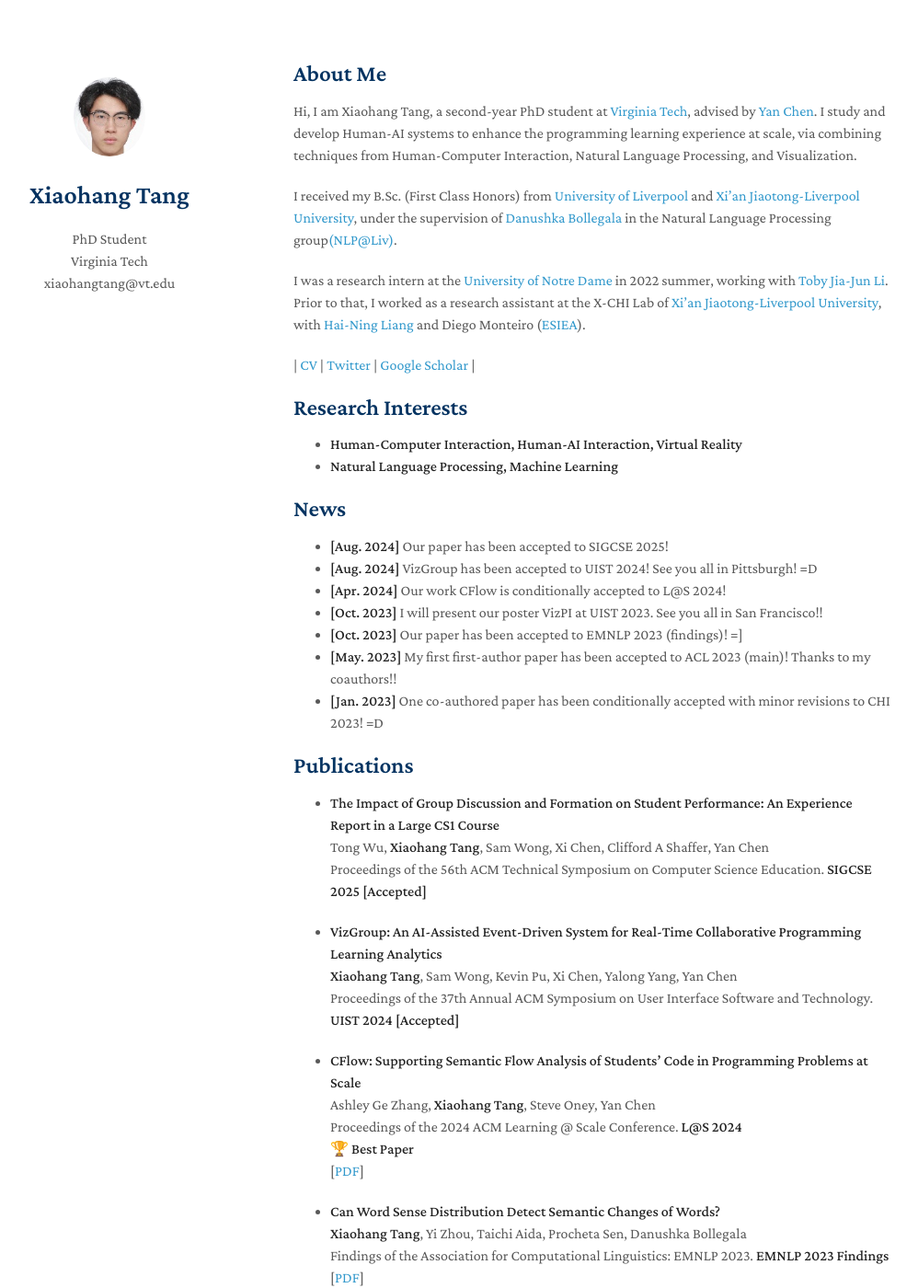
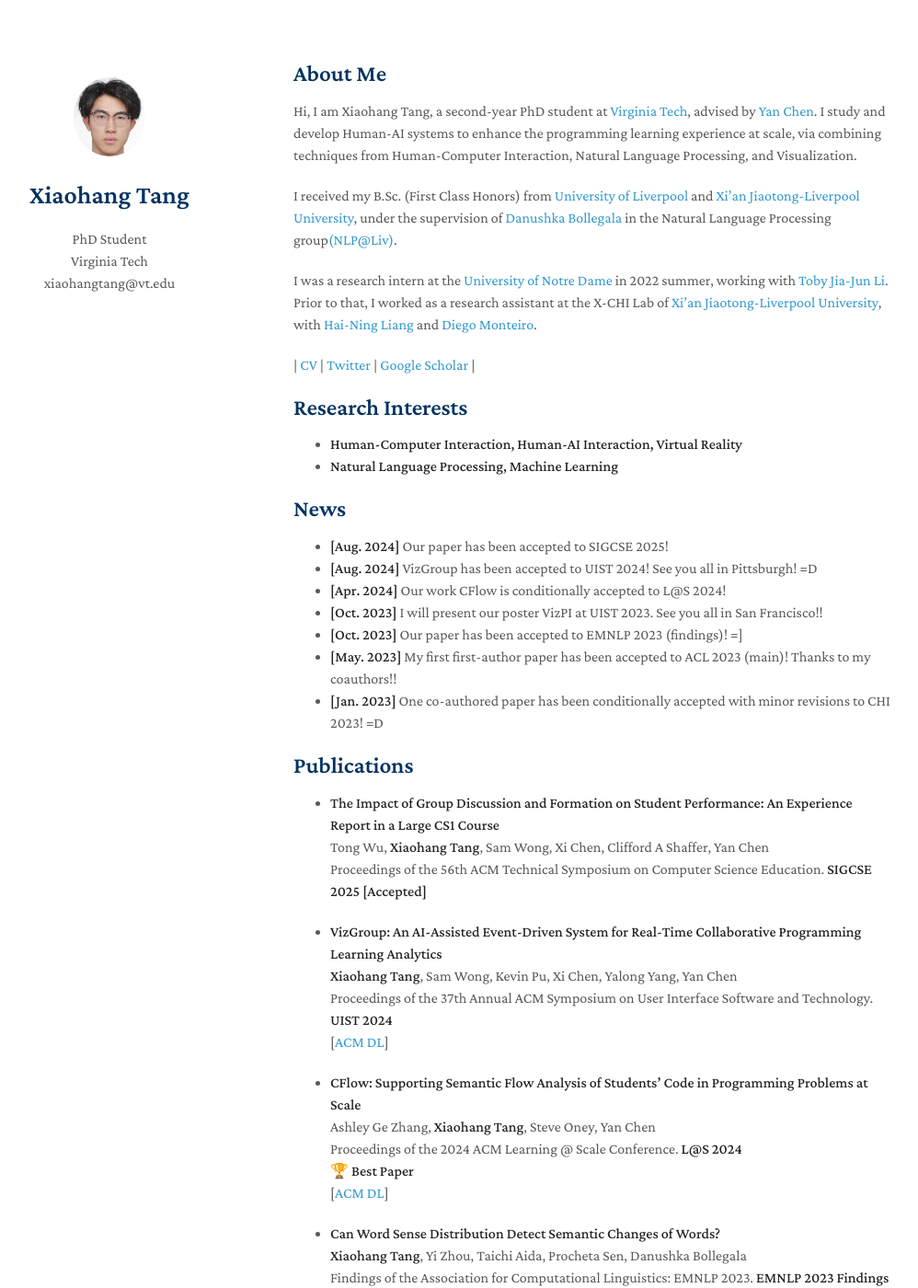
Before and after one commit to xiaohang-tang/xiaohang-tang.github.io, a Jekyll site: the page built from index.md, in a window 1280 px wide and 1400 px high. Shown: the whole window at 92% size, without its empty margins (151-1149 px from the left). Built offline with Jekyll 4.4.1, drawn with Linux system fonts in a browser that asks for light colours; nearby versions of some CDN libraries; a style sheet for code colours, icons or effects is not loaded; our own code applies the rules of GitHub Pages for plain Markdown files; some of the changed text lies outside the part shown.

Commit message:
Update index.md

```diff
--- a/index.md
+++ b/index.md
@@ -8,7 +8,7 @@ Hi, I am Xiaohang Tang, a second-year PhD student at [Virginia Tech](https://www
 
 I received my B.Sc. (First Class Honors) from [University of Liverpool](https://www.liverpool.ac.uk/) and [Xi'an Jiaotong-Liverpool University](https://www.xjtlu.edu.cn/en/), under the supervision of [Danushka Bollegala](http://danushka.net/) in the Natural Language Processing group[(NLP@Liv)](https://livnlp.github.io/).
 
-I was a research intern at the [University of Notre Dame](https://www.nd.edu/) in 2022 summer, working with [Toby Jia-Jun Li](https://toby.li/). Prior to that, I worked as a research assistant at the X-CHI Lab of [Xi'an Jiaotong-Liverpool University](https://www.xjtlu.edu.cn/en/), with [Hai-Ning Liang](https://www.xjtlu.edu.cn/en/departments/academic-departments/school-of-advanced-technology/staff/haining-liang) and Diego Monteiro ([ESIEA](https://www.esiea.fr/en/)).
+I was a research intern at the [University of Notre Dame](https://www.nd.edu/) in 2022 summer, working with [Toby Jia-Jun Li](https://toby.li/). Prior to that, I worked as a research assistant at the X-CHI Lab of [Xi'an Jiaotong-Liverpool University](https://www.xjtlu.edu.cn/en/), with [Hai-Ning Liang](https://cma.hkust-gz.edu.cn/faculty-regular/hai-ning-liang/) and [Diego Monteiro](https://www.linkedin.com/in/diego-monteiro-8352b739/?locale=fr_FR).
 
 \| <a href="./assets/css/xiaohang_cv.pdf">CV</a> \| [Twitter](https://twitter.com/XiaohangTang) \| [Google Scholar](https://scholar.google.com/citations?hl=en&user=EFXD6KIAAAAJ) \|
 
@@ -38,8 +38,9 @@ I was a research intern at the [University of Notre Dame](https://www.nd.edu/) i
   <br>
   **Xiaohang Tang**, Sam Wong, Kevin Pu, Xi Chen, Yalong Yang, Yan Chen
   <br>
-  Proceedings of the 37th Annual ACM Symposium on User Interface Software and Technology. **UIST 2024 [Accepted]**
+  Proceedings of the 37th Annual ACM Symposium on User Interface Software and Technology. **UIST 2024**
   <br>
+  [[ACM DL](https://dl.acm.org/doi/10.1145/3654777.3676347)]
 
 - **CFlow: Supporting Semantic Flow Analysis of Students' Code in Programming Problems at Scale**
   <br>
@@ -49,7 +50,7 @@ I was a research intern at the [University of Notre Dame](https://www.nd.edu/) i
   <br>
   **🏆 Best Paper**
   <br>
-  [[PDF](https://dl.acm.org/doi/abs/10.1145/3657604.3662025)]
+  [[ACM DL](https://dl.acm.org/doi/abs/10.1145/3657604.3662025)]
 
 - **Can Word Sense Distribution Detect Semantic Changes of Words?**
   <br>
@@ -57,7 +58,7 @@ I was a research intern at the [University of Notre Dame](https://www.nd.edu/) i
   <br>
   Findings of the Association for Computational Linguistics: EMNLP 2023. **EMNLP 2023 Findings**
   <br>
-  [[PDF](https://arxiv.org/pdf/2310.10400.pdf)]
+  [[PDF](https://aclanthology.org/2023.findings-emnlp.231.pdf)]
 
 - **Learning Dynamic Contextualised Word Embeddings via Template-based Temporal Adaptation**
   <br>
@@ -65,7 +66,7 @@ I was a research intern at the [University of Notre Dame](https://www.nd.edu/) i
   <br>
   Proceedings of the 61st Annual Meeting of the Association for Computational Linguistics. **ACL 2023**
   <br>
-  [[PDF](https://arxiv.org/pdf/2208.10734)]
+  [[PDF](https://aclanthology.org/2023.acl-long.520.pdf)]
 
 - **PaTAT: Human-AI Collaborative Qualitative Coding with Explainable Interactive Rule Synthesis**
   <br>
@@ -73,7 +74,7 @@ I was a research intern at the [University of Notre Dame](https://www.nd.edu/) i
   <br>
   Proceedings of the 2023 CHI Conference on Human Factors in Computing Systems. **CHI 2023**
   <br>
-  [[PDF](http://toby.li/files/chi23b-gebreegziabher-patat.pdf)]
+  [[ACM DL](https://dl.acm.org/doi/10.1145/3544548.3581352)]
 
 - **Understanding the effects of hand design on embodiment in virtual reality**
   <br>
@@ -98,7 +99,7 @@ I was a research intern at the [University of Notre Dame](https://www.nd.edu/) i
   <br>
   Adjunct Proceedings of the 36th Annual ACM Symposium on User Interface Software and Technology. **UIST 2023 Poster**
   <br>
-  [[PDF](https://dl.acm.org/doi/10.1145/3586182.3616632)]
+  [[ACM DL](https://dl.acm.org/doi/10.1145/3586182.3616632)]
 
 - **GesMessages: Using Mid-air Gestures to Manage Notifications**
   <br>
@@ -106,7 +107,7 @@ I was a research intern at the [University of Notre Dame](https://www.nd.edu/) i
   <br>
   Proceedings of the 2023 ACM Symposium on Spatial User Interaction **SUI 2023 Poster**
   <br>
-  [[PDF](https://dl.acm.org/doi/pdf/10.1145/3607822.3618023)]
+  [[ACM DL](https://dl.acm.org/doi/pdf/10.1145/3607822.3618023)]
 
 - **GesPlayer: Using Augmented Gestures to Empower Video Players**
   <br>
```
